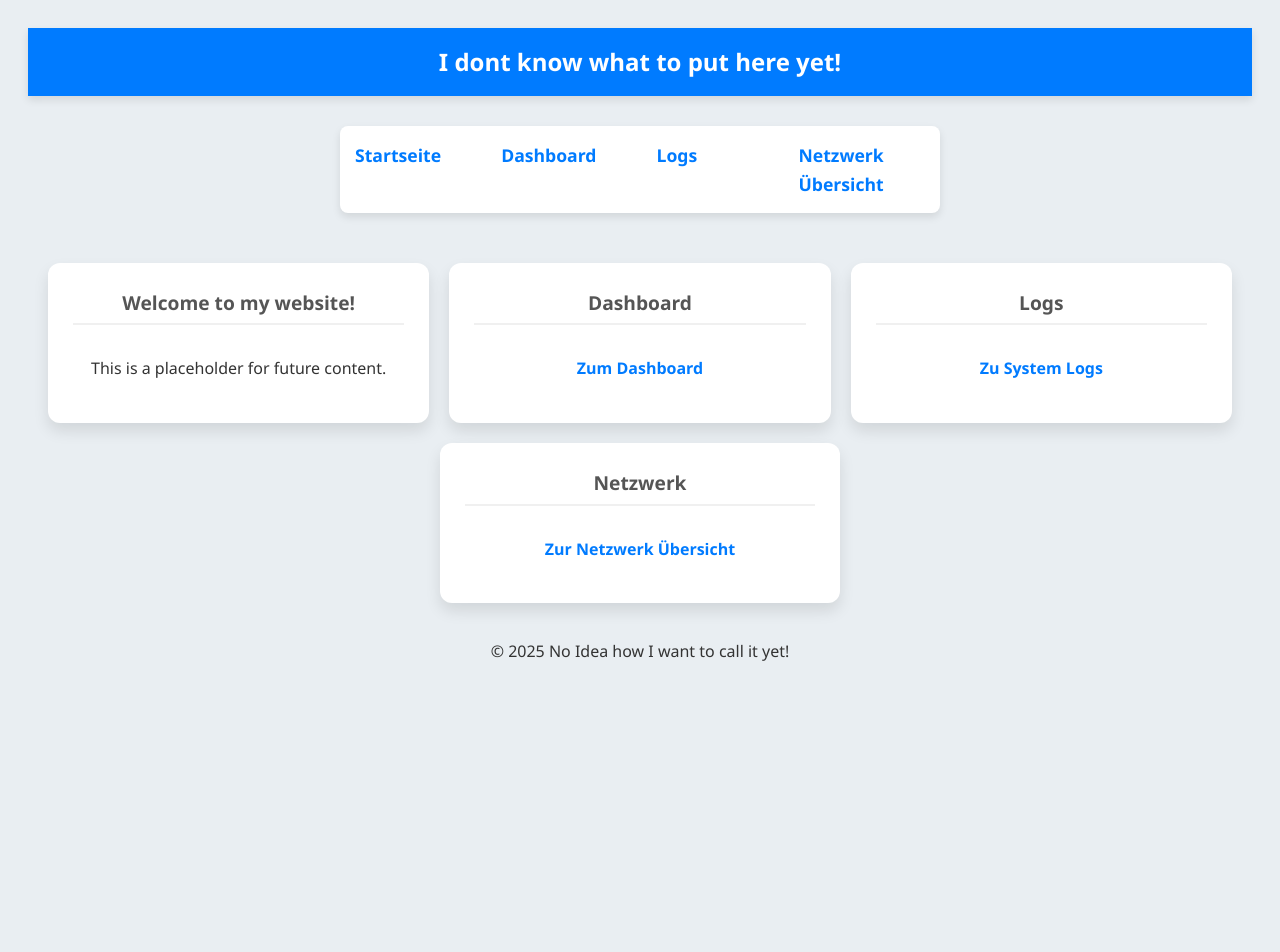
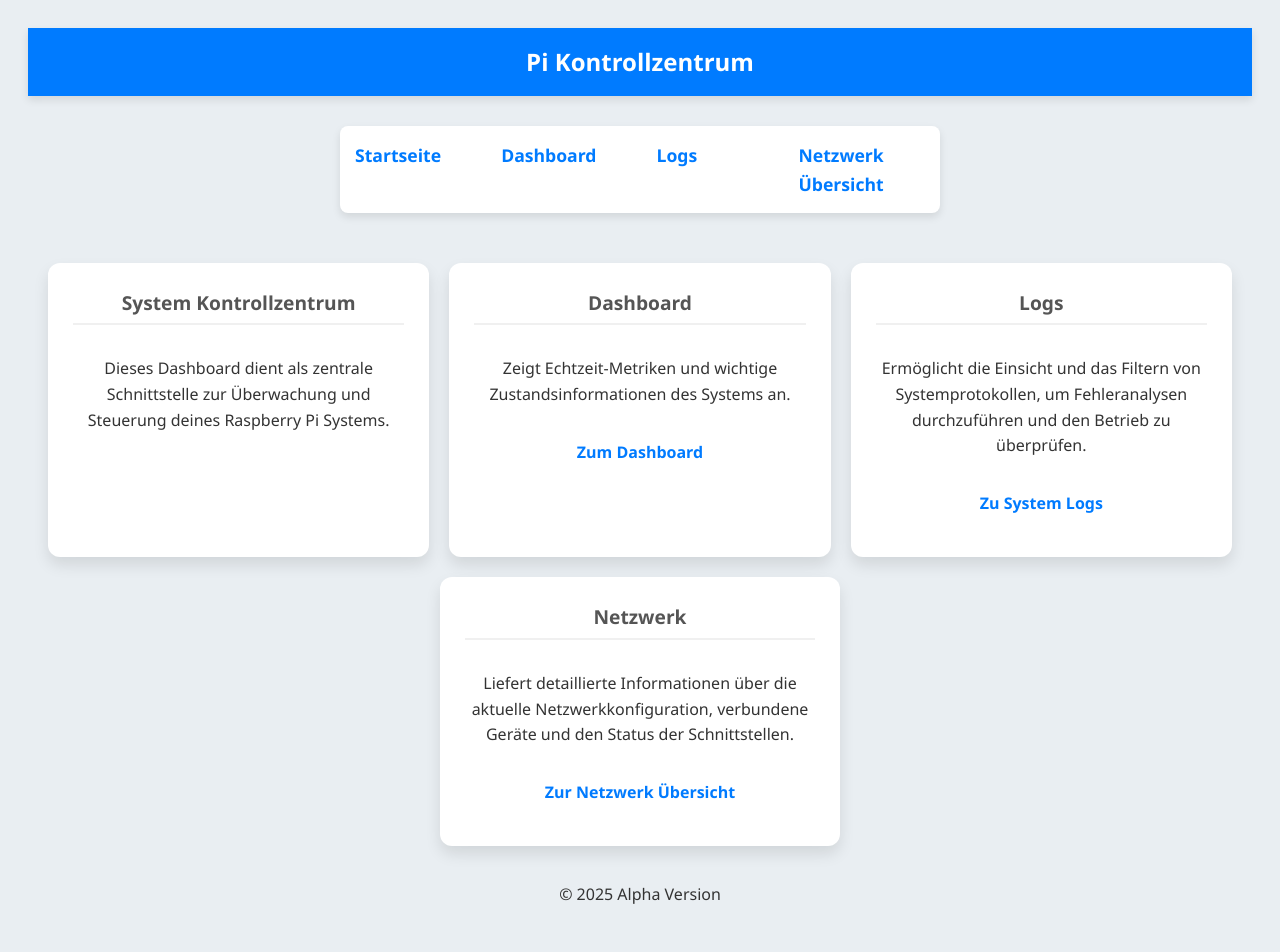
Before and after one commit to NikiDev007/Html-school-project-rasp-pi-2025, a Flask app: page / in a window 1280 px wide. Before the commit the page ends 661 px from the top, so only its background shows below. Run offline with Flask 3, Linux system fonts and the light colour scheme.

Commit message:
added new favicon, changed tittle naming system

```diff
--- a/pi-dashboard/templates/dashboard.html
+++ b/pi-dashboard/templates/dashboard.html
@@ -4,7 +4,10 @@
 <head>
     <meta charset="UTF-8">
     <meta name="viewport" content="width=device-width, initial-scale=1.0">
-    <title>Erweitertes Pi-Dashboard</title>
+    <title>Pi Dashboard</title>
+    <link rel="icon" type="image/x-icon" href="{{ url_for('static', filename='favicon.ico') }}">
+    <link rel="icon" type="image/png" sizes="32x32" href="{{ url_for('static', filename='favicon-32x32.png') }}">
+    <link rel="icon" type="image/png" sizes="16x16" href="{{ url_for('static', filename='favicon-16x16.png') }}">
     <link rel="stylesheet" href="{{ url_for('static', filename='style.css') }}">
 </head>
 
--- a/pi-dashboard/templates/index.html
+++ b/pi-dashboard/templates/index.html
@@ -4,7 +4,7 @@
 <head>
     <meta charset="UTF-8">
     <meta name="viewport" content="width=device-width, initial-scale=1.0">
-    <title>No Idea how I want to call it yet!</title>
+    <title>Pi Kontrollzentrum</title>
     <link rel="icon" type="image/x-icon" href="{{ url_for('static', filename='favicon.ico') }}">
     <link rel="icon" type="image/png" sizes="32x32" href="{{ url_for('static', filename='favicon-32x32.png') }}">
     <link rel="icon" type="image/png" sizes="16x16" href="{{ url_for('static', filename='favicon-16x16.png') }}">
@@ -12,7 +12,7 @@
 </head>
 
 <body>
-    <header>I dont know what to put here yet!</header>
+    <header>Pi Kontrollzentrum</header>
     <div class="NavBar">
         <a href="{{ url_for('index') }}">Startseite</a>
         <a href="{{ url_for('dashboard') }}">Dashboard</a>
@@ -22,12 +22,17 @@
     <div class="main-content-wrapper">
 
         <div class="content-section" id="home">
-            <h2>Welcome to my website!</h2>
-            <p>This is a placeholder for future content.</p>
+            <h2>System Kontrollzentrum</h2>
+            <p>Dieses Dashboard dient als zentrale Schnittstelle zur Überwachung und Steuerung deines Raspberry Pi
+                Systems.
+            </p>
         </div>
 
         <div class="content-section" id="dashboard">
             <h2>Dashboard</h2>
+            <p>
+                Zeigt Echtzeit-Metriken und wichtige Zustandsinformationen des Systems an.
+            </p>
             <p>
                 <a href="{{ url_for('dashboard') }}">Zum Dashboard</a>
             </p>
@@ -36,6 +41,10 @@
         <div class="content-section" id="logs">
             <h2>Logs</h2>
             <p>
+                Ermöglicht die Einsicht und das Filtern von Systemprotokollen, um Fehleranalysen durchzuführen und den
+                Betrieb zu überprüfen.
+            </p>
+            <p>
                 <a href="{{ url_for('view_logs') }}">Zu System Logs</a>
             </p>
         </div>
@@ -43,12 +52,16 @@
         <div class="content-section" id="network">
             <h2>Netzwerk</h2>
             <p>
+                Liefert detaillierte Informationen über die aktuelle Netzwerkkonfiguration, verbundene Geräte und den
+                Status der Schnittstellen.
+            </p>
+            <p>
                 <a href="{{ url_for('network_info') }}">Zur Netzwerk Übersicht</a>
             </p>
         </div>
     </div>
     <footer>
-        <p>&copy; 2025 No Idea how I want to call it yet!</p>
+        <p>&copy; 2025 Alpha Version</p>
 </body>
 
 </html>
--- a/pi-dashboard/templates/logs.html
+++ b/pi-dashboard/templates/logs.html
@@ -4,6 +4,9 @@
 <head>
     <meta charset="UTF-8">
     <title>System Logs</title>
+    <link rel="icon" type="image/x-icon" href="{{ url_for('static', filename='favicon.ico') }}">
+    <link rel="icon" type="image/png" sizes="32x32" href="{{ url_for('static', filename='favicon-32x32.png') }}">
+    <link rel="icon" type="image/png" sizes="16x16" href="{{ url_for('static', filename='favicon-16x16.png') }}">
     <link rel="stylesheet" href="{{ url_for('static', filename='style.css') }}">
 </head>
 
--- a/pi-dashboard/templates/network_info.html
+++ b/pi-dashboard/templates/network_info.html
@@ -4,7 +4,10 @@
 <head>
     <meta charset="UTF-8">
     <meta name="viewport" content="width=device-width, initial-scale=1.0">
-    <title>Netzwerk-Übersicht</title>
+    <title>Netzwerk Übersicht</title>
+    <link rel="icon" type="image/x-icon" href="{{ url_for('static', filename='favicon.ico') }}">
+    <link rel="icon" type="image/png" sizes="32x32" href="{{ url_for('static', filename='favicon-32x32.png') }}">
+    <link rel="icon" type="image/png" sizes="16x16" href="{{ url_for('static', filename='favicon-16x16.png') }}">
     <link rel="stylesheet" href="{{ url_for('static', filename='style.css') }}">
 </head>
 
```
Also changed, not shown: pi-dashboard/static/favicon-16x16.png, pi-dashboard/static/favicon-32x32.png, pi-dashboard/static/favicon.ico.
